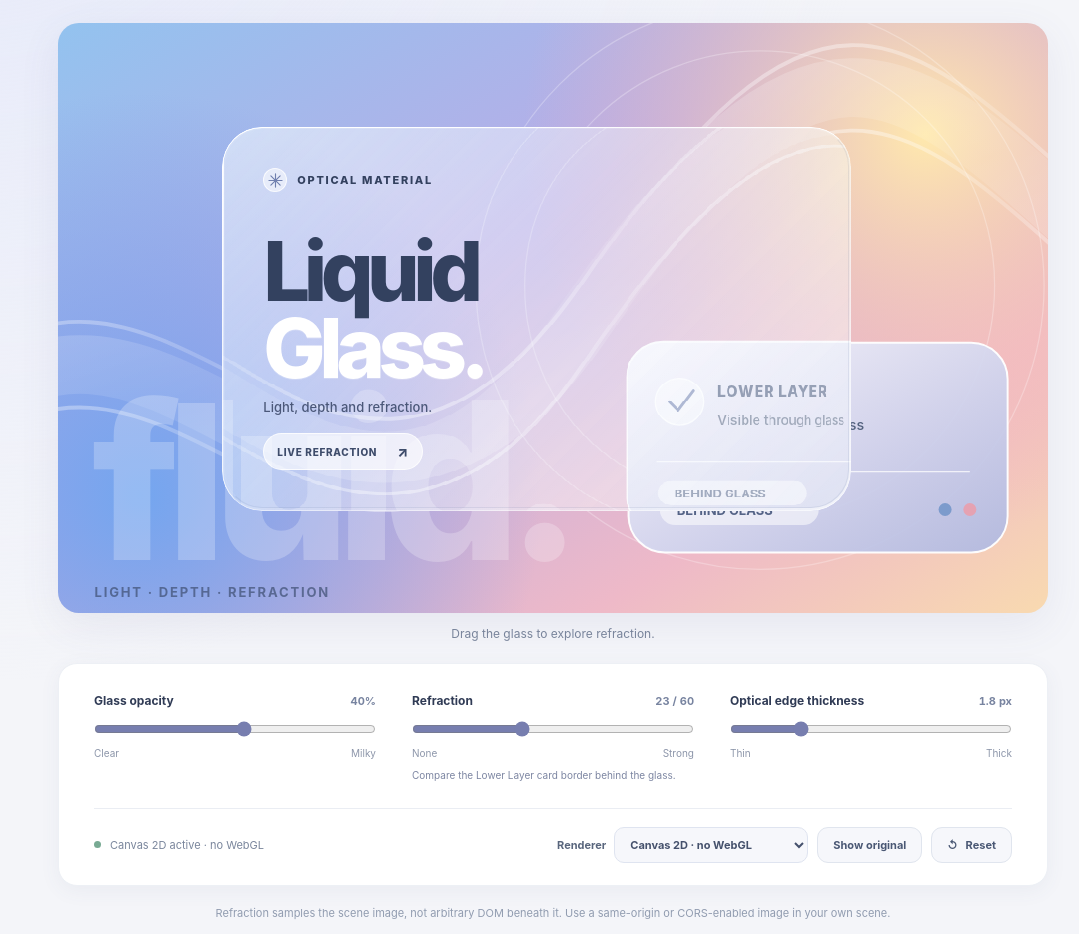
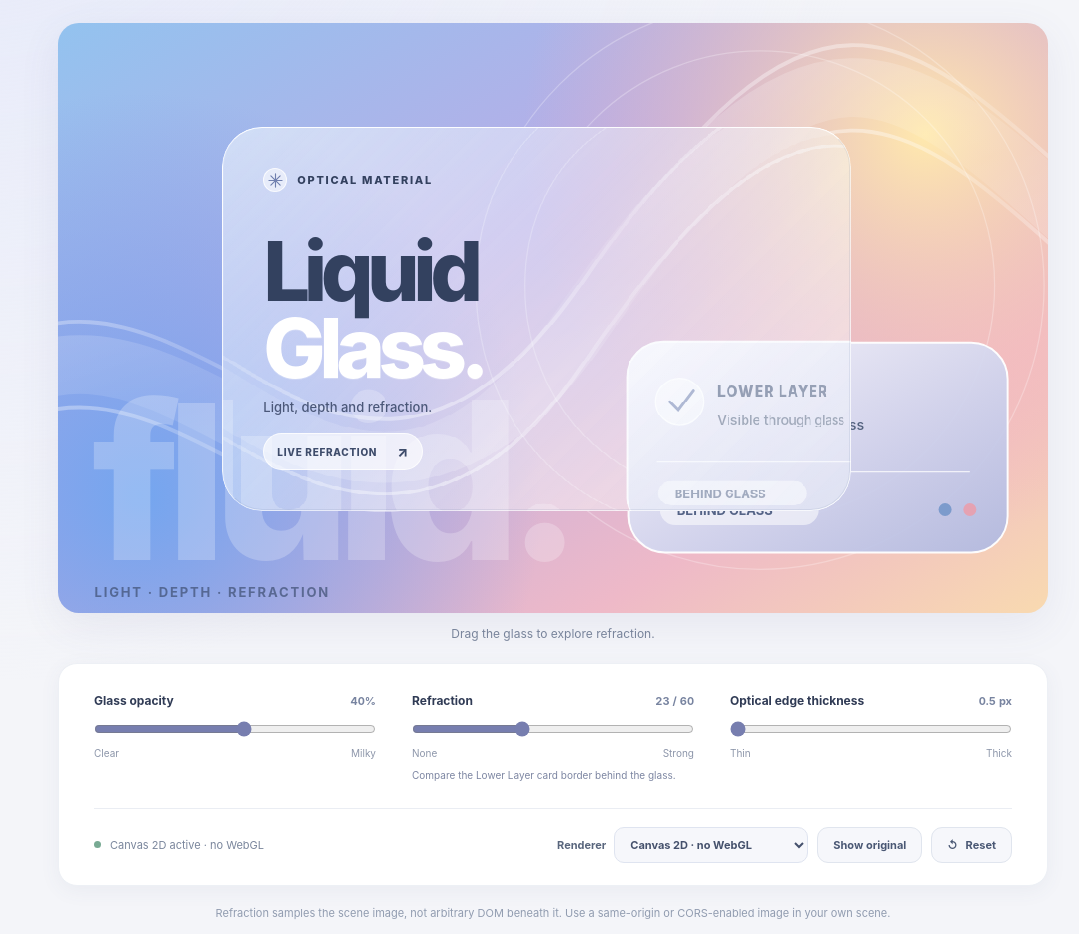
Before and after one commit to chenghsj/luma-glass, a React (Vite) app: page / in a window 1280 px wide. Shown: the part 280-1214 px from the top of the page, without its empty margins (87-1166 px from the left). Built offline with nearby package versions, Linux system fonts and the light colour scheme.

Commit message:
refactor: default optical edge thickness to 0.5px

```diff
--- a/src/demo/App.tsx
+++ b/src/demo/App.tsx
@@ -22,7 +22,7 @@ export function App() {
   const [opacity, setOpacity] = useState(0.4);
   const [refraction, setRefraction] = useState(23);
   const [showOriginal, setShowOriginal] = useState(false);
-  const [thickness, setThickness] = useState(1.8);
+  const [thickness, setThickness] = useState(0.5);
   const [renderMode, setRenderMode] = useState<RefractionMode>("canvas");
   const [activeRenderer, setActiveRenderer] = useState<ActiveRenderer>("none");
   const glassRef = useRef<HTMLDivElement>(null);
@@ -213,7 +213,7 @@ export function App() {
               <button type="button" onClick={() => {
                 setOpacity(0.4);
                 setRefraction(23);
-                setThickness(1.8);
+                setThickness(0.5);
                 setShowOriginal(false);
                 dragRef.current = null;
                 glassRef.current?.classList.remove("is-dragging");
--- a/src/lib/GlassProvider.tsx
+++ b/src/lib/GlassProvider.tsx
@@ -21,7 +21,7 @@ export interface GlassProviderProps {
 const builtInDefaults: Required<GlassDefaults> = {
   opacity: 0.4,
   refraction: 23,
-  thickness: 1.8,
+  thickness: 0.5,
   radius: 28,
   renderMode: "auto",
 };
--- a/src/lib/LiquidGlass.tsx
+++ b/src/lib/LiquidGlass.tsx
@@ -28,7 +28,7 @@ export interface LiquidGlassProps extends HTMLAttributes<HTMLDivElement> {
   opacity?: number;
   /** Optical displacement in CSS pixels, from 0 to 60. Default: 23. */
   refraction?: number;
-  /** Optical shell thickness in CSS pixels, from 0.5 to 6. Default: 1.8. */
+  /** Optical shell thickness in CSS pixels, from 0.5 to 6. Default: 0.5. */
   thickness?: number;
   /** Fixed glass corner radius in CSS pixels. Default: 28. */
   radius?: number;
--- a/src/lib/styles.css
+++ b/src/lib/styles.css
@@ -6,7 +6,7 @@
 
 .luma-glass {
   --luma-opacity: .4;
-  --luma-thickness: 1.8px;
+  --luma-thickness: 0.5px;
   --luma-radius: 28px;
   --luma-top: calc(var(--luma-thickness) * .68);
   --luma-left: calc(var(--luma-thickness) * .76);
```
Also changed, not shown: 1 other file (tests, documents, lock files or other folders).
